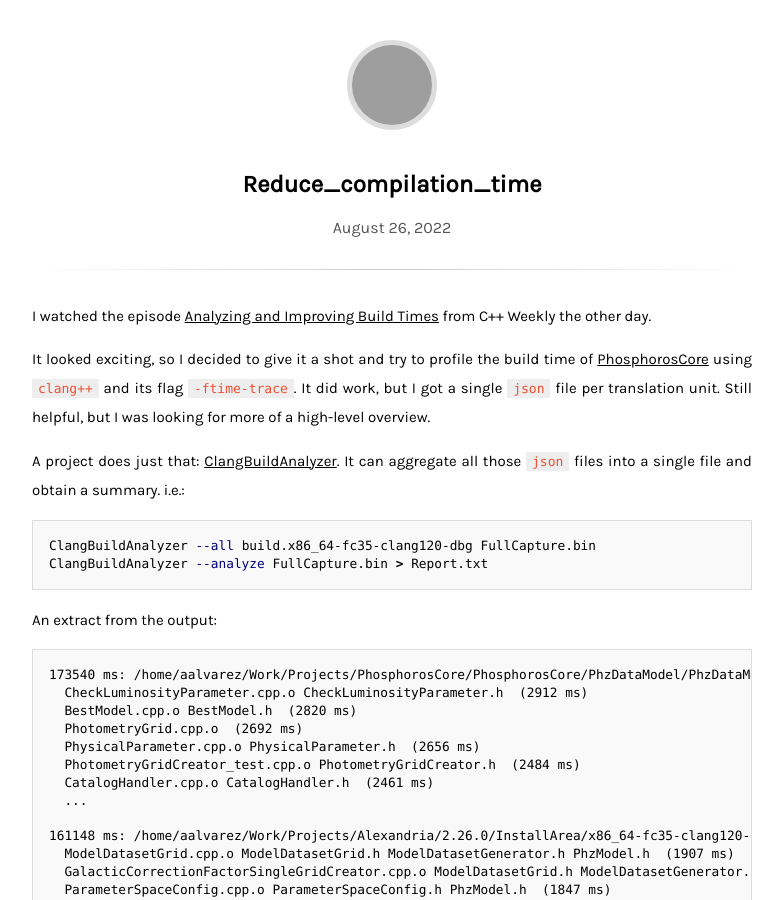
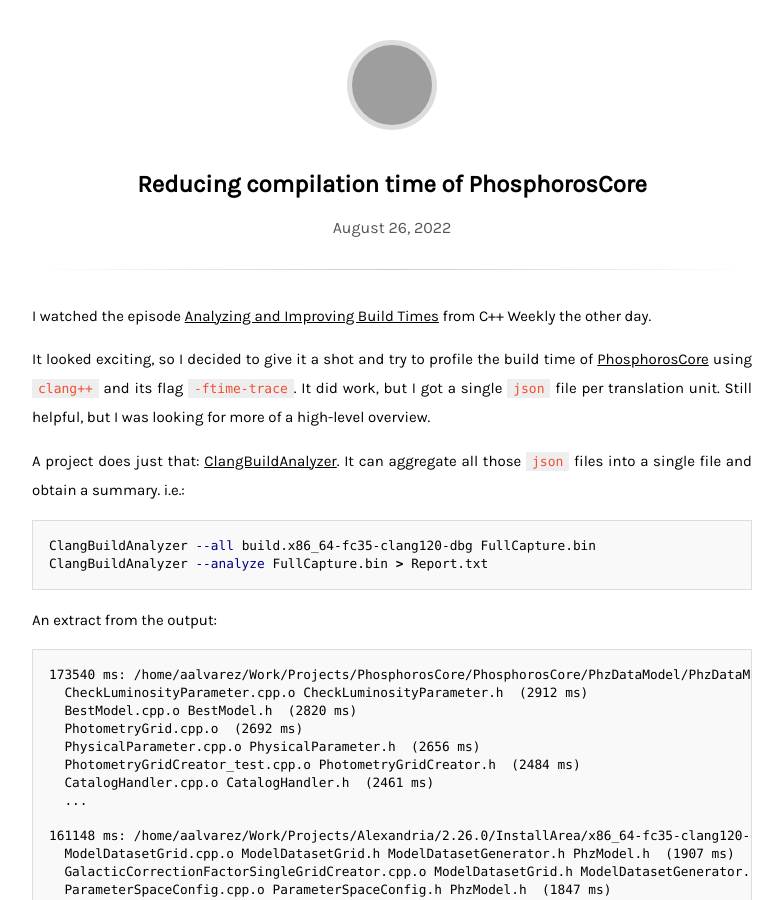
Before and after one commit to ayllon/ayllon.github.io, a Jekyll site: the page built from _posts/2022/2022-08-26-reduce_compilation_time.md, in a window 1280 px wide and 900 px high. Shown: the whole window, without its empty margins (248-1031 px from the left). Built offline with Jekyll 4.4.1, drawn with Linux system fonts in a browser that asks for light colours; grey boxes are pictures that could not be loaded.

Commit message:
Forgot title

```diff
--- a/_posts/2022/2022-08-26-reduce_compilation_time.md
+++ b/_posts/2022/2022-08-26-reduce_compilation_time.md
@@ -1,3 +1,6 @@
+---
+title: Reducing compilation time of PhosphorosCore
+---
 I watched the episode [Analyzing and Improving Build Times](https://youtu.be/Iybb9wnpF00)
 from C++ Weekly the other day.
 
```
